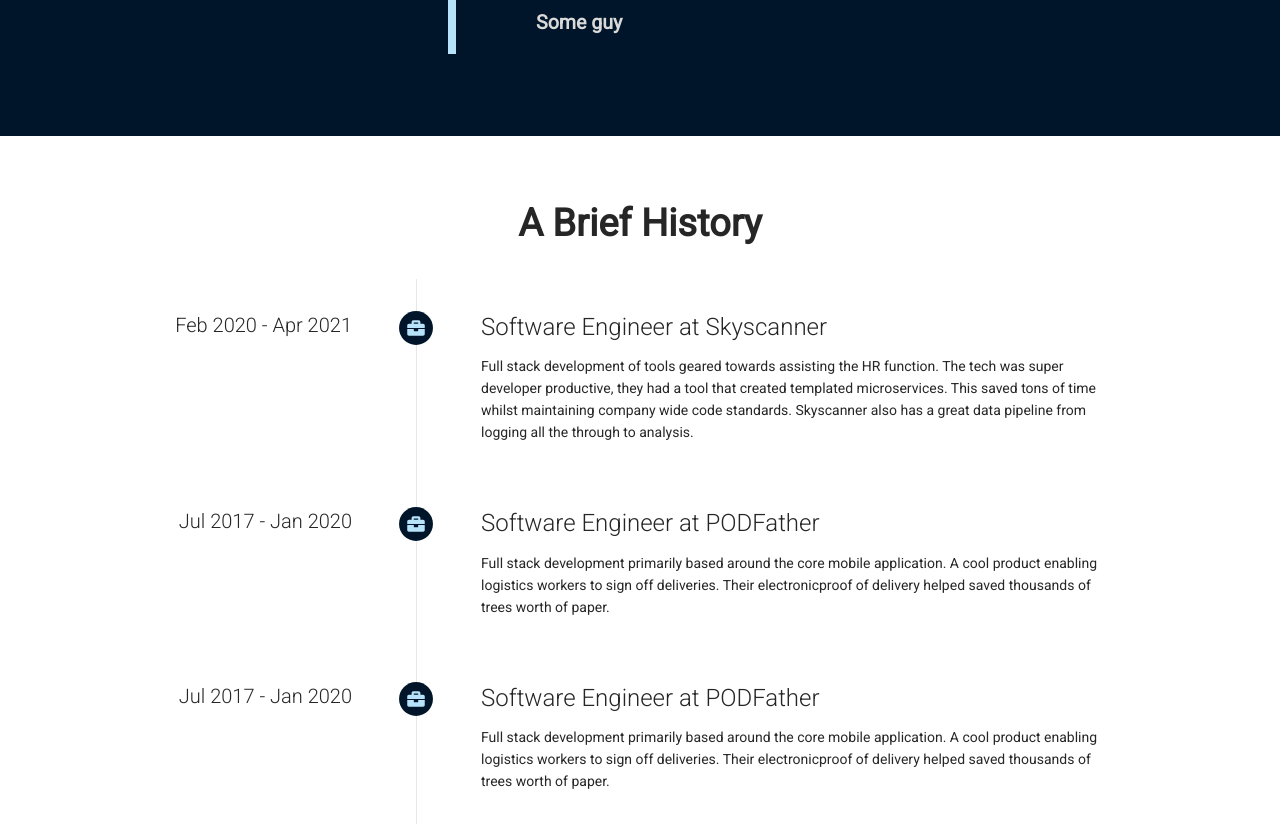
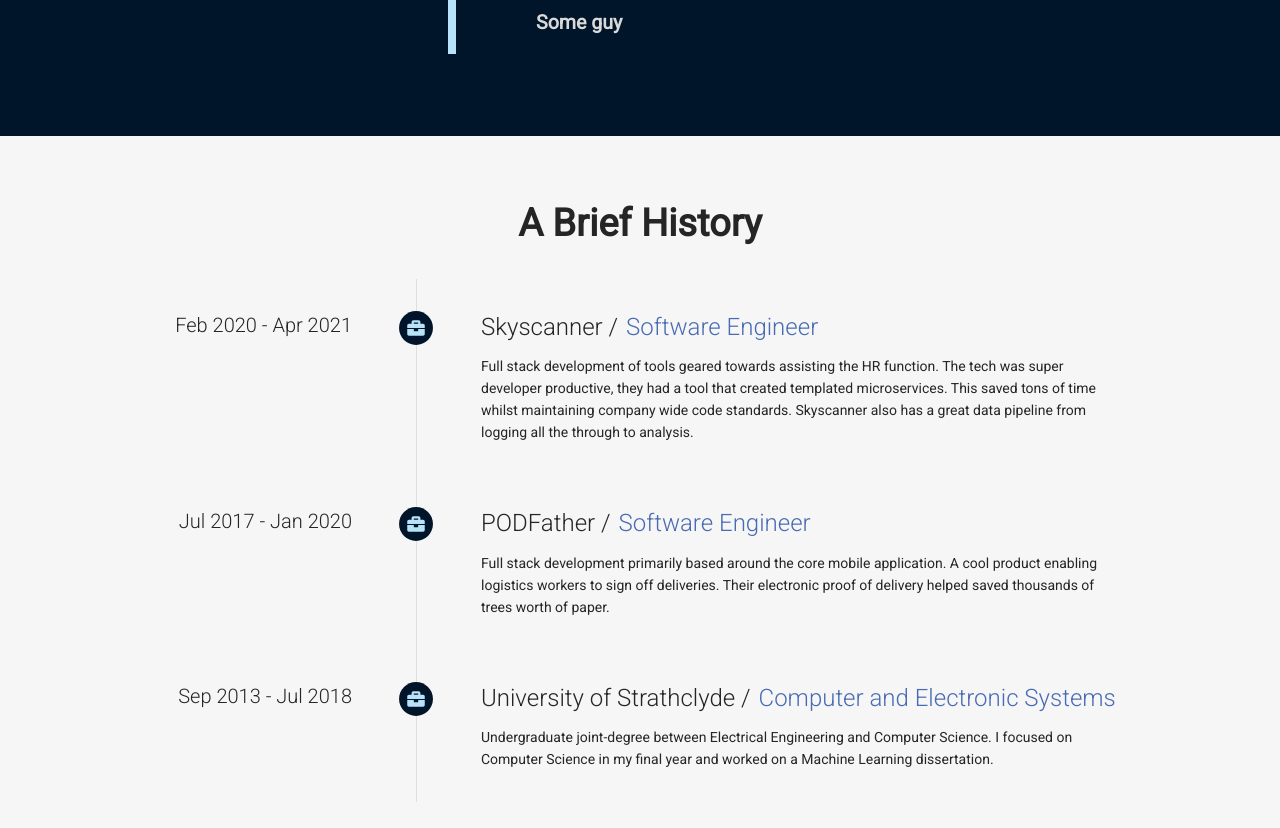
Before and after one commit to ColinCee/personal-site, a React (Create React App) app: page / in a window 1280 px wide. Shown: the part 1200-2028 px from the top of the page. Built offline with nearby package versions, Linux system fonts and the light colour scheme; no server answers.

Commit message:
initial timeline

```diff
--- a/src/components/Home/About/index.tsx
+++ b/src/components/Home/About/index.tsx
@@ -1,7 +1,6 @@
 import React from "react";
 import styled from "styled-components";
 import Color from "../../styling/Color";
-import { FlexColCenter } from "../../styling/layout/FlexContainer";
 import BackgroundText from "./BackgroundText";
 import Intro from "./Intro";
 import Skillset from "./Skillset";
--- a/src/components/Home/Banner.tsx
+++ b/src/components/Home/Banner.tsx
@@ -1,11 +1,12 @@
 import Text from "antd/lib/typography/Text";
 import React from "react";
 import styled from "styled-components";
+import Color from "../styling/Color";
 import HorizontalMargin from "../styling/layout/HorizontalMargin";
 import Interactions from "./Interactions";
 
 const Background = styled.div`
-  background-color: #f6f6f6;
+  background-color: ${Color.NEUTRAL_400};
   height: 35rem;
   @media (min-width: 450px) {
     height: 27rem;
--- a/src/components/Home/Timeline/TimelineItem.tsx
+++ b/src/components/Home/Timeline/TimelineItem.tsx
@@ -3,11 +3,13 @@
 import styled from "styled-components";
 
 import Title from "antd/lib/typography/Title";
-import { FlexCol, FlexRowCenter } from "../../styling/layout/FlexContainer";
+import FlexContainer, { FlexCol } from "../../styling/layout/FlexContainer";
 import TimelineBar from "./TimelineBar";
+import Color from "../../styling/Color";
 
 type Props = {
   label: string;
+  company: string;
   title: string;
   description: string;
 };
@@ -30,19 +32,30 @@
   margin-block: 2rem;
 `;
 
-const StyledTitle = styled(Title)`
+const StyledCompany = styled(Title)`
   && {
     font-weight: 300;
   }
 `;
+const StyledTitle = styled(Title)`
+  &&& {
+    color: ${Color.ACCENT_400};
+    margin-top: 0;
+    margin-left: 0.5rem;
+    font-weight: 300;
+  }
+`;
 
-export default ({ label, title, description }: Props) => {
+export default ({ label, company, title, description }: Props) => {
   return (
     <Container>
       <Label level={4}>{label}</Label>
       <TimelineBar />
       <Description>
-        <StyledTitle level={3}>{title}</StyledTitle>
+        <FlexContainer>
+          <StyledCompany level={3}>{company} /</StyledCompany>
+          <StyledTitle level={3}>{title}</StyledTitle>
+        </FlexContainer>
         <Text>{description}</Text>
       </Description>
     </Container>
--- a/src/components/Home/Timeline/index.tsx
+++ b/src/components/Home/Timeline/index.tsx
@@ -1,15 +1,14 @@
 import React from "react";
 import styled from "styled-components";
 import Title from "antd/lib/typography/Title";
-import { Timeline } from "antd";
 
 import Color from "../../styling/Color";
-import HorizontalMargin from "../../styling/layout/HorizontalMargin";
 import TimelineItem from "./TimelineItem";
 import { FlexColCenter } from "../../styling/layout/FlexContainer";
 
-const Container = styled(HorizontalMargin)`
+const Container = styled.div`
   padding: 2rem;
+  background-color: ${Color.NEUTRAL_400};
 `;
 
 const StyledTitle = styled(Title)`
@@ -20,33 +19,46 @@
   }
 `;
 
+const items = [
+  {
+    label: "Feb 2020 - Apr 2021",
+    company: "Skyscanner",
+    title: "Software Engineer",
+    description: `Full stack development of tools geared towards assisting the HR function.
+    The tech was super developer productive, they had a tool that created templated microservices.
+    This saved tons of time whilst maintaining company wide code standards. Skyscanner also has a
+    great data pipeline from logging all the through to analysis.`,
+  },
+  {
+    label: "Jul 2017 - Jan 2020",
+    company: "PODFather",
+    title: "Software Engineer",
+    description: `Full stack development primarily based around the core mobile application.
+    A cool product enabling logistics workers to sign off deliveries. Their electronic proof of
+    delivery helped saved thousands of trees worth of paper.`,
+  },
+  {
+    label: "Sep 2013 - Jul 2018",
+    company: "University of Strathclyde",
+    title: "Computer and Electronic Systems",
+    description: `Undergraduate joint-degree between Electrical Engineering and Computer Science.
+    I focused on Computer Science in my final year and worked on a Machine Learning dissertation.`,
+  },
+];
 export default () => {
   return (
     <Container>
       <StyledTitle>A Brief History</StyledTitle>
       <FlexColCenter>
-        <TimelineItem
-          label="Feb 2020 - Apr 2021"
-          title="Software Engineer at Skyscanner"
-          description="Full stack development of tools geared towards assisting the HR function.
-          The tech was super developer productive, they had a tool that created templated microservices.
-          This saved tons of time whilst maintaining company wide code standards. Skyscanner also has a
-          great data pipeline from logging all the through to analysis."
-        />
-        <TimelineItem
-          label="Jul 2017 - Jan 2020"
-          title="Software Engineer at PODFather"
-          description="Full stack development primarily based around the core mobile application.
-          A cool product enabling logistics workers to sign off deliveries. Their electronicproof of
-          delivery helped saved thousands of trees worth of paper."
-        />
-        <TimelineItem
-          label="Jul 2017 - Jan 2020"
-          title="Software Engineer at PODFather"
-          description="Full stack development primarily based around the core mobile application.
-          A cool product enabling logistics workers to sign off deliveries. Their electronicproof of
-          delivery helped saved thousands of trees worth of paper."
-        />
+        {items.map(({ label, company, title, description }) => (
+          <TimelineItem
+            key={title}
+            company={company}
+            label={label}
+            title={title}
+            description={description}
+          />
+        ))}
       </FlexColCenter>
     </Container>
   );
--- a/src/components/styling/Color.ts
+++ b/src/components/styling/Color.ts
@@ -1,8 +1,10 @@
 enum Color {
   PRIMARY_100 = "#001529",
   NEUTRAL_100 = "#141414",
+  NEUTRAL_400 = "#f6f6f6",
   NEUTRAL_900 = "#d9d9d9",
 
+  ACCENT_400 = "#486BB3",
   ACCENT_900 = "#b7e3fa",
 }
 
```
